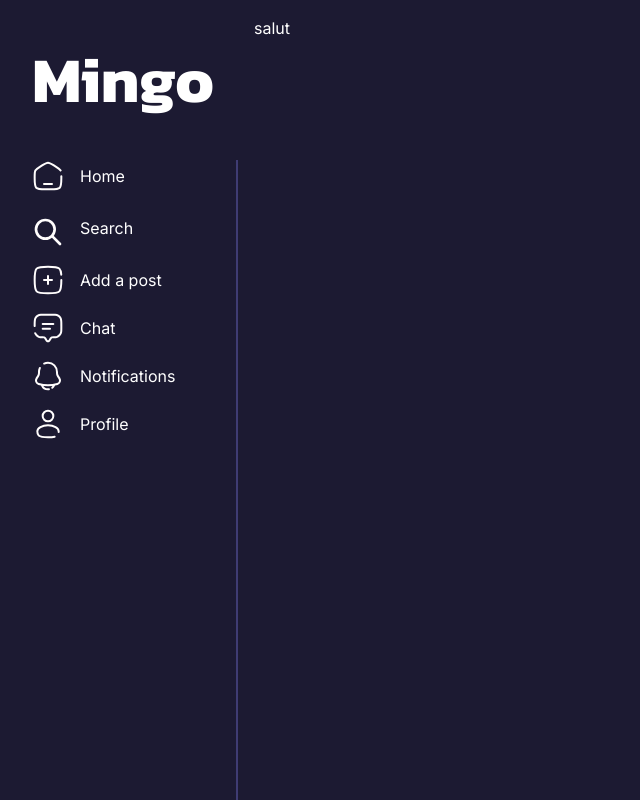
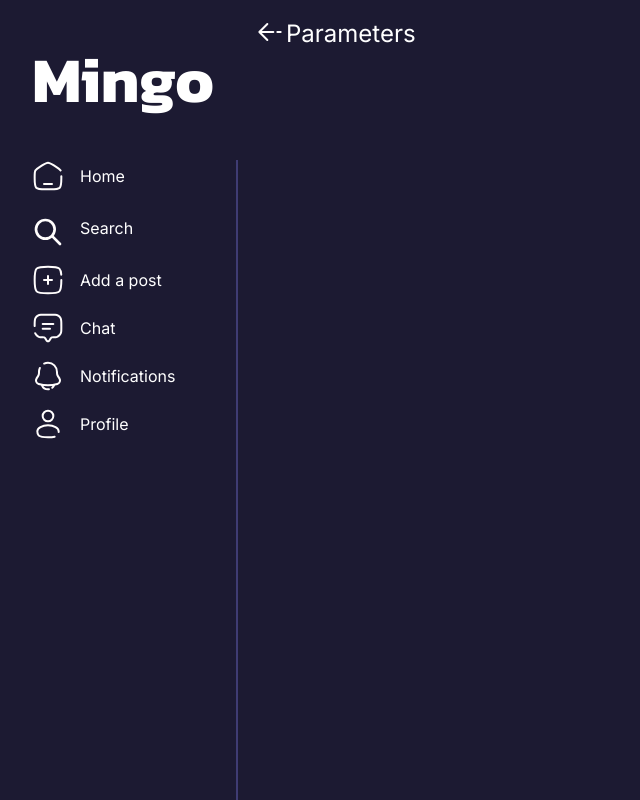
Before and after one commit to WildCodeSchool/2024-12-orleans-cda-project3-team-c, a React (Vite) app in the folder packages/frontend/web/: page /parameters in a window 1280 px wide. Shown: the top 800 px of the page, without its empty margins (0-640 px from the left). Built offline with nearby package versions, Linux system fonts and the light colour scheme.

Commit message:
first commit new branch parameters

```diff
--- a/packages/frontend/web/src/pages/parameters.tsx
+++ b/packages/frontend/web/src/pages/parameters.tsx
@@ -1,5 +1,17 @@
-// import NavBar from '@/components/navbar-left-web';
+import arrowLeftIcon from '../assets/icons/arrow-left-white.svg';
 
 export default function Parameters() {
-  return <>{'salut'}</>;
+  return (
+    <section className='flex flex-col'>
+      <div className='flex'>
+        <img
+          className='size-[32px]'
+          src={arrowLeftIcon}
+          alt='arrow left icon'
+        />
+        <h2 className='text-[24px]'>{'Parameters'}</h2>
+      </div>
+      <section className='flex flex-col' />
+    </section>
+  );
 }
```
